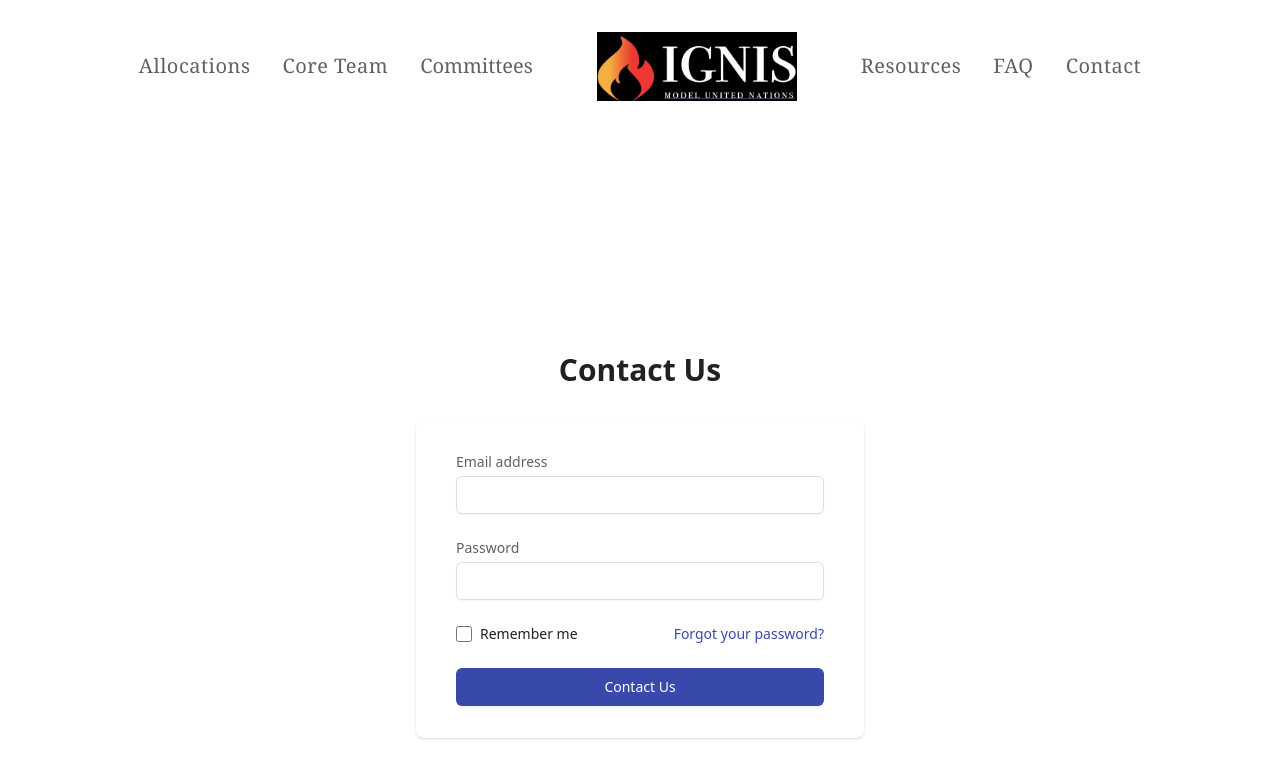
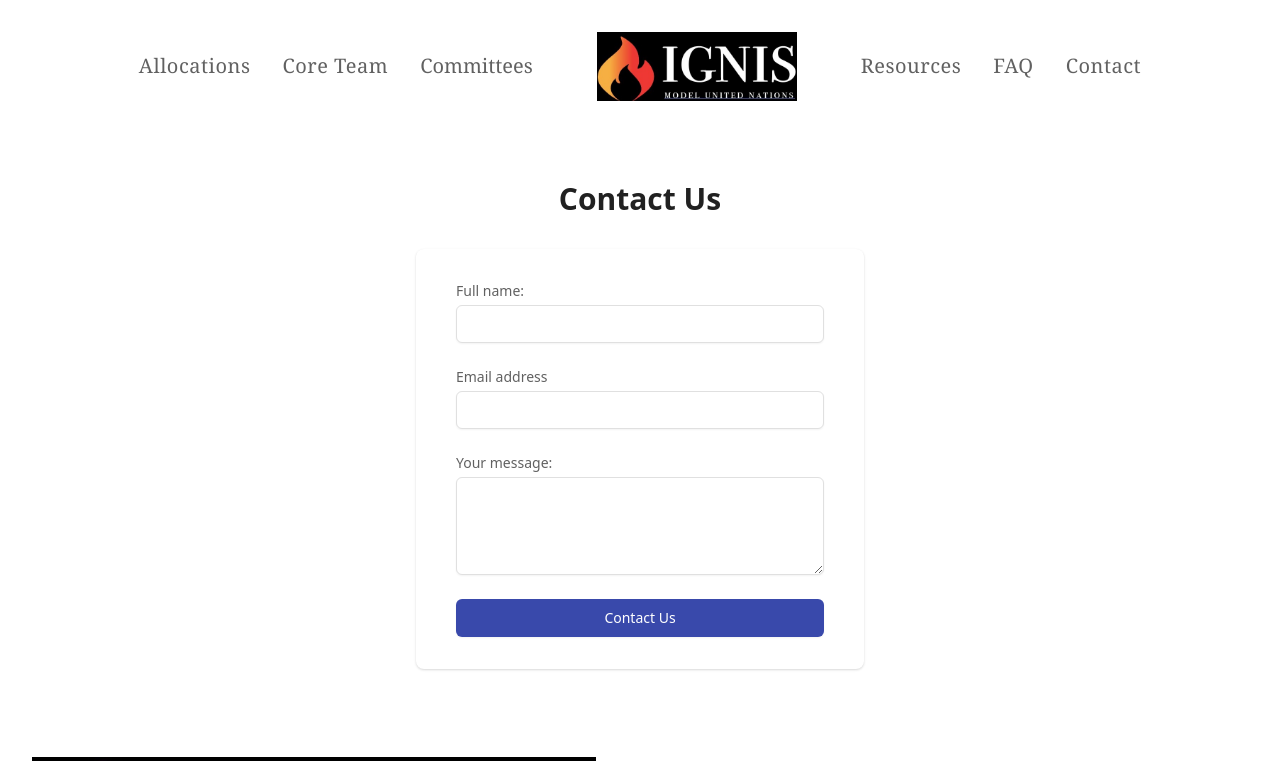
Before and after one commit to Megh-Agarwal/ignis-mun, a React (Create React App) app: page /contact in a window 1280 px wide. Shown: the top 761 px of the page. Built offline with nearby package versions, Linux system fonts and the light colour scheme.

Commit message:
fixed padding issue and updated form for contact page

```diff
--- a/src/components/Contact/Contact.js
+++ b/src/components/Contact/Contact.js
@@ -4,15 +4,31 @@ import Header from "./Header/Header";
 const Contact = () => {
     return (
         <>
-            <div className="min-h-screen flex flex-col justify-center py-12 sm:px-6 lg:px-8">
+            <div className="flex flex-col justify-center py-6 sm:px-6 lg:px-8">
             <h2 className="mt-6 text-center text-3xl font-extrabold text-gray-900">Contact Us</h2>
                 <div className="mt-8 sm:mx-auto sm:w-full sm:max-w-md">
                     <div className="bg-white py-8 px-4 shadow sm:rounded-lg sm:px-10">
                         <form className="space-y-6" action="#" method="POST">
                             <div>
+                                <label htmlFor="fullName" className="block text-sm font-medium text-gray-700">
+                                    Full name:
+                                </label>
+                                <div className="mt-1">
+                                    <input
+                                        id="fullName"
+                                        name="fullName"
+                                        type="text"
+                                        autoComplete="name"
+                                        required
+                                        className="appearance-none block w-full px-3 py-2 border border-gray-300 rounded-md shadow-sm placeholder-gray-400 focus:outline-none focus:ring-indigo-500 focus:border-indigo-500 sm:text-sm"
+                                    />
+                                </div>
+                            </div>
+
+                            <div>
                                 <label htmlFor="email" className="block text-sm font-medium text-gray-700">
                                     Email address
-                            </label>
+                                </label>
                                 <div className="mt-1">
                                     <input
                                         id="email"
@@ -26,38 +42,17 @@ const Contact = () => {
                             </div>
 
                             <div>
-                                <label htmlFor="password" className="block text-sm font-medium text-gray-700">
-                                    Password
-              </label>
+                                <label htmlFor="message" className="block text-sm font-medium text-gray-700">
+                                    Your message:
+                                </label>
                                 <div className="mt-1">
-                                    <input
-                                        id="password"
-                                        name="password"
-                                        type="password"
-                                        autoComplete="current-password"
+                                    <textarea
+                                        id="message"
+                                        rows="4"
+                                        cols="50"
                                         required
                                         className="appearance-none block w-full px-3 py-2 border border-gray-300 rounded-md shadow-sm placeholder-gray-400 focus:outline-none focus:ring-indigo-500 focus:border-indigo-500 sm:text-sm"
                                     />
-                                </div>
-                            </div>
-
-                            <div className="flex items-center justify-between">
-                                <div className="flex items-center">
-                                    <input
-                                        id="remember_me"
-                                        name="remember_me"
-                                        type="checkbox"
-                                        className="h-4 w-4 text-indigo-600 focus:ring-indigo-500 border-gray-300 rounded"
-                                    />
-                                    <label htmlFor="remember_me" className="ml-2 block text-sm text-gray-900">
-                                        Remember me
-                </label>
-                                </div>
-
-                                <div className="text-sm">
-                                    <a href="#" className="font-medium text-indigo-600 hover:text-indigo-500">
-                                        Forgot your password?
-                </a>
                                 </div>
                             </div>
 
@@ -67,7 +62,7 @@ const Contact = () => {
                                     className="w-full flex justify-center py-2 px-4 border border-transparent rounded-md shadow-sm text-sm font-medium text-white bg-indigo-600 hover:bg-indigo-700 focus:outline-none focus:ring-2 focus:ring-offset-2 focus:ring-indigo-500"
                                 >
                                     Contact Us
-              </button>
+                                </button>
                             </div>
                         </form>
                     </div>
```
